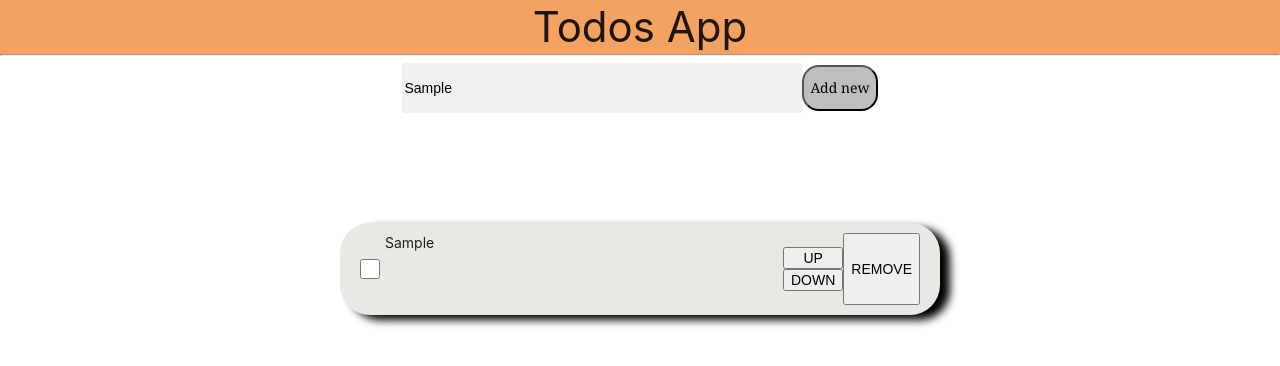
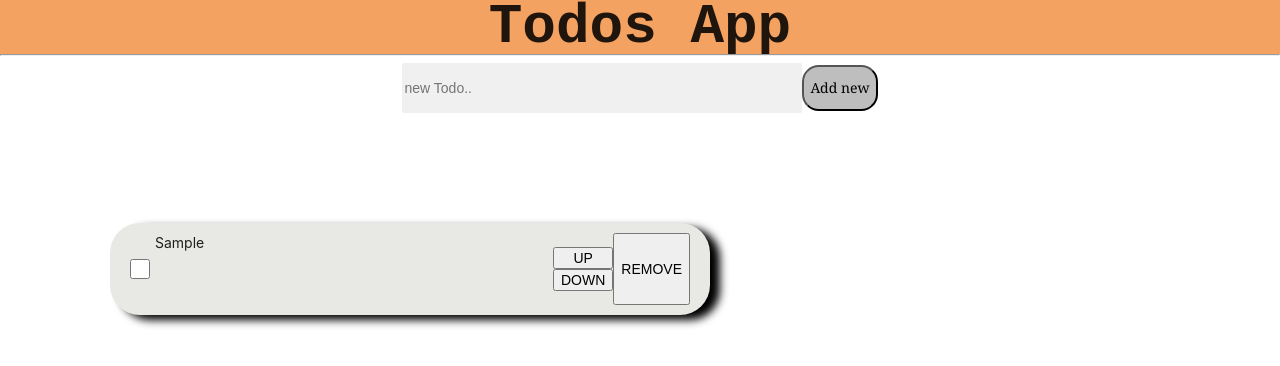
Before and after one commit to gusakos7/todo, a React (Create React App) app: page / in a window 1280 px wide. Both pictures are taken after typing "Sample" into the empty fields and a click on the button "Add new". Shown: the top 366 px of the page. Built offline with nearby package versions, Linux system fonts and the light colour scheme.

Commit message:
Checkbox bug

```diff
--- a/src/App.js
+++ b/src/App.js
@@ -14,15 +14,25 @@ function App() {
   const getInput = (val) => {
     setInput(val.target.value);
   };
+
+  const handleClick = () => {
+    dispatch(Actions.addTodo(input));
+    setInput('');
+  };
+
+
+
+  console.log(todos);
+
   return (
     <div className="App">
       <Header />
       <section className="input" >
         <div>
-          <input className="app__input" placeholder="new Todo.." onChange={getInput} />
+          <input className="app__input" placeholder="new Todo.." value={input} onChange={getInput} />
           <button
             className="app__button"
-            onClick={() => dispatch(Actions.addTodo(input))}
+            onClick={handleClick}
           >Add new</button>
         </div>
       </section>
@@ -30,9 +40,7 @@ function App() {
       <div className="app__list">
 
         {todos.map((todo, index) => (
-          <div key={`todo${index}`} className="app__todo">
-            <Todo text={todo.text} id={todo.id} />
-          </div>
+          <Todo text={todo.text} done={todo.done} key={todo.id} index={index} />
         ))}
 
       </div>
--- a/src/Header.css
+++ b/src/Header.css
@@ -2,8 +2,11 @@
     text-align: center;
     background-color: #f4a261;
     padding-top: 1.2rem;
+
 }
 
 .header__title {
-   font-size: 3rem;
+   font-size: 4em;
+   font-family:monospace;
+   font-weight: 700;
 }
--- a/src/Todo.js
+++ b/src/Todo.js
@@ -1,26 +1,24 @@
 import React from 'react'
 import './Todo.css';
 import * as Actions from './actions';
-import { useDispatch, useSelector } from 'react-redux';
+import { useDispatch } from 'react-redux';
 
-const Todo = ({ text, id }) => {
-    const todos = useSelector(state => state.todos);
-    const index = todos.findIndex(todo => id === todo.id);
-    const done = useSelector(state => state.todos[index].done);
+const Todo = ({ text, done, index }) => {
+
     const dispatch = useDispatch();
-
+    console.log(text, done);
     return (
         <div className={`todo${done ? '__done' : ''}`}>
             <section className="todo__left">
                 <span className="checkbox">
 
-                    <input id="checkbox" type="checkbox" onClick={() => dispatch(Actions.doneTodo(index))} />
+                    <input id="checkbox" type="checkbox" value={done} onClick={() => dispatch(Actions.doneTodo(index, !done))} />
                 </span>
                 <span className="todo__text" >{text}</span>
             </section>
             <section className="todo__right">
                 <div className="todo__sort">
-                    <button onClick={() => dispatch(Actions.moveUpTodo(index))}>UP</button>
+                    <button onClick={() => index > 0 ? dispatch(Actions.moveUpTodo(index)) : null}>UP</button>
                     <button onClick={() => dispatch(Actions.moveDownTodo(index))}>DOWN</button>
                 </div>
                 <button onClick={() => dispatch(Actions.removeTodo(index))}>REMOVE</button>
--- a/src/actions/index.js
+++ b/src/actions/index.js
@@ -1,9 +1,13 @@
 
 
-export const doneTodo = (index) => {
+export const doneTodo = (index, bool) => {
+    // console.log(index, bool);
     return {
         type: 'DONE_TODO',
-        payload: index
+        payload: {
+            index,
+            bool
+        }
     };
 };
 
--- a/src/reducers/index.js
+++ b/src/reducers/index.js
@@ -14,24 +14,27 @@ export const todosReducer = (state = initialState, action) => {
             };
             return { ...state, todos: [...state.todos, todo], counter: state.counter + 1 }
         case 'DONE_TODO':
-            state.todos[action.payload].done = !state.todos[action.payload].done;
+            const newAr = state.todos;
+            newAr[action.payload.index].done = action.payload.bool;
+            return { ...state, todos: newAr };
 
-            return { ...state, todos: [...state.todos] };
         case 'REMOVE_TODO':
             const newArr = state.todos.filter((todo, i) => action.payload !== i);
-            return { ...state, todos: [...newArr] };
+            return { ...state, todos: newArr };
+
         case 'MOVE_UP':
             if (action.payload > 0) {
                 const temp = state.todos.filter((t, i) => action.payload !== i);
                 temp.splice(action.payload - 1, 0, state.todos[action.payload])
-                return { ...state, todos: [...temp] };
+                return { ...state, todos: temp };
             }
             else return state;
+
         case 'MOVE_DOWN':
             if (action.payload < state.todos.length) {
                 const temp = state.todos.filter((t, i) => action.payload !== i);
                 temp.splice(action.payload + 1, 0, state.todos[action.payload])
-                return { ...state, todos: [...temp] };
+                return { ...state, todos: temp };
             }
             else return state;
         default:
```
